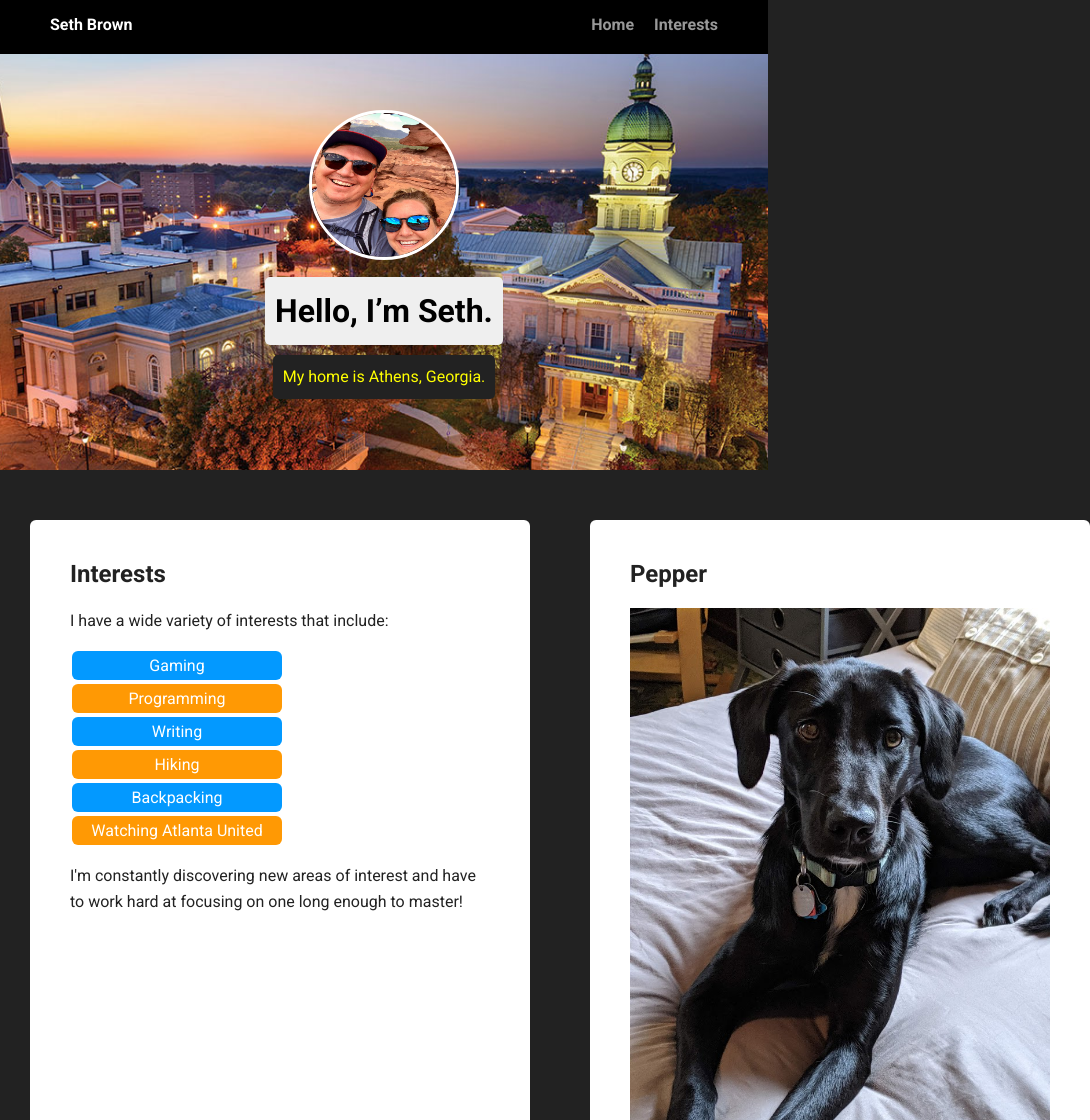
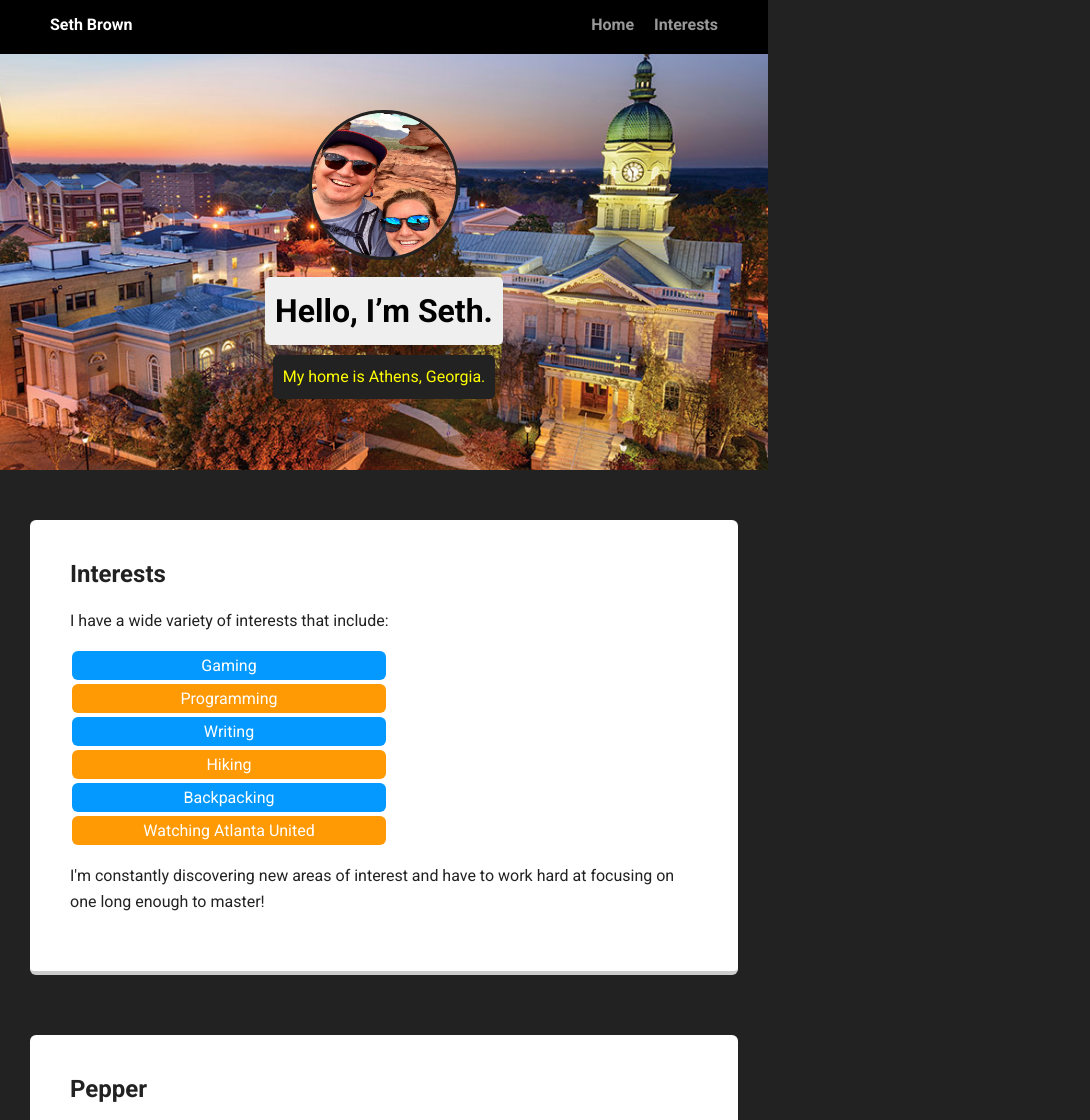
Before and after one commit to wsethbrown/My-Profile-Project, a plain HTML site: page interests.html in a window 768 px wide. Shown: the top 1120 px of the page, 1090 px wide, since content can reach past the window. Drawn offline with Linux system fonts and the light colour scheme; a web font is replaced by a local one.

Commit message:
Change div to nav, change dive to section. Change text in index.html. Change flex: 0 0 500px to flex: 0 0 30%. Add breakpoint for medium sized screens

```diff
--- a/styles.css
+++ b/styles.css
@@ -73,11 +73,11 @@ header .profile-image {
   width: 150px;
   height: 150px;
   border-radius: 50%;
-  border: 3px solid white;
+  border: 3px solid #222;
   transition: all .5s;
 }
 header .profile-image:hover {
-  transform: scale(1.2) rotate(5deg);
+  transform: scale(1.2);
 }
 .tag {
   background-color: #efefef;
@@ -92,7 +92,7 @@ header .profile-image:hover {
   color: yellow;
 }
 .card {
-  flex: 0 0 500px;
+  flex: 0 0 30%;
   margin: 30px;
   padding: 20px 40px 40px;
   text-align: left;
@@ -194,6 +194,17 @@ a.social:hover {
 }
 
 /* Styles for larger screens */
+@media screen and (min-width: 721px) and (max-width: 1199px){
+  .flex {
+    display: -ms-flexbox;      /* TWEENER - IE 10 */
+    display: flex;
+    flex-direction: column;
+    -ms-flex-pack: distribute;
+    justify-content: space-around;
+    margin: 0 auto;
+}
+}
+
 @media screen and (min-width: 720px) {
 
   .flex {
```
Also changed, not shown: index.html (+12 -12 lines).
